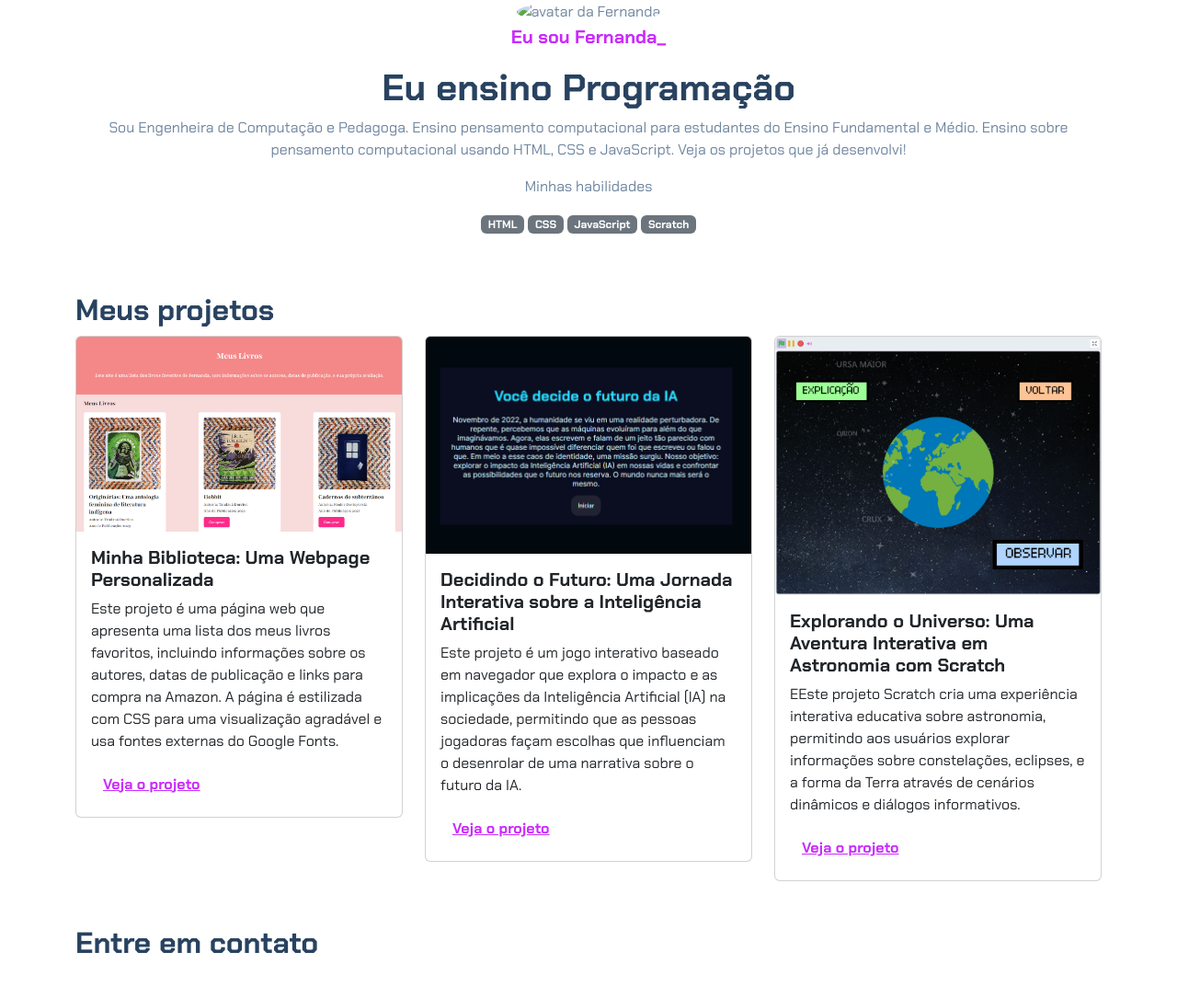
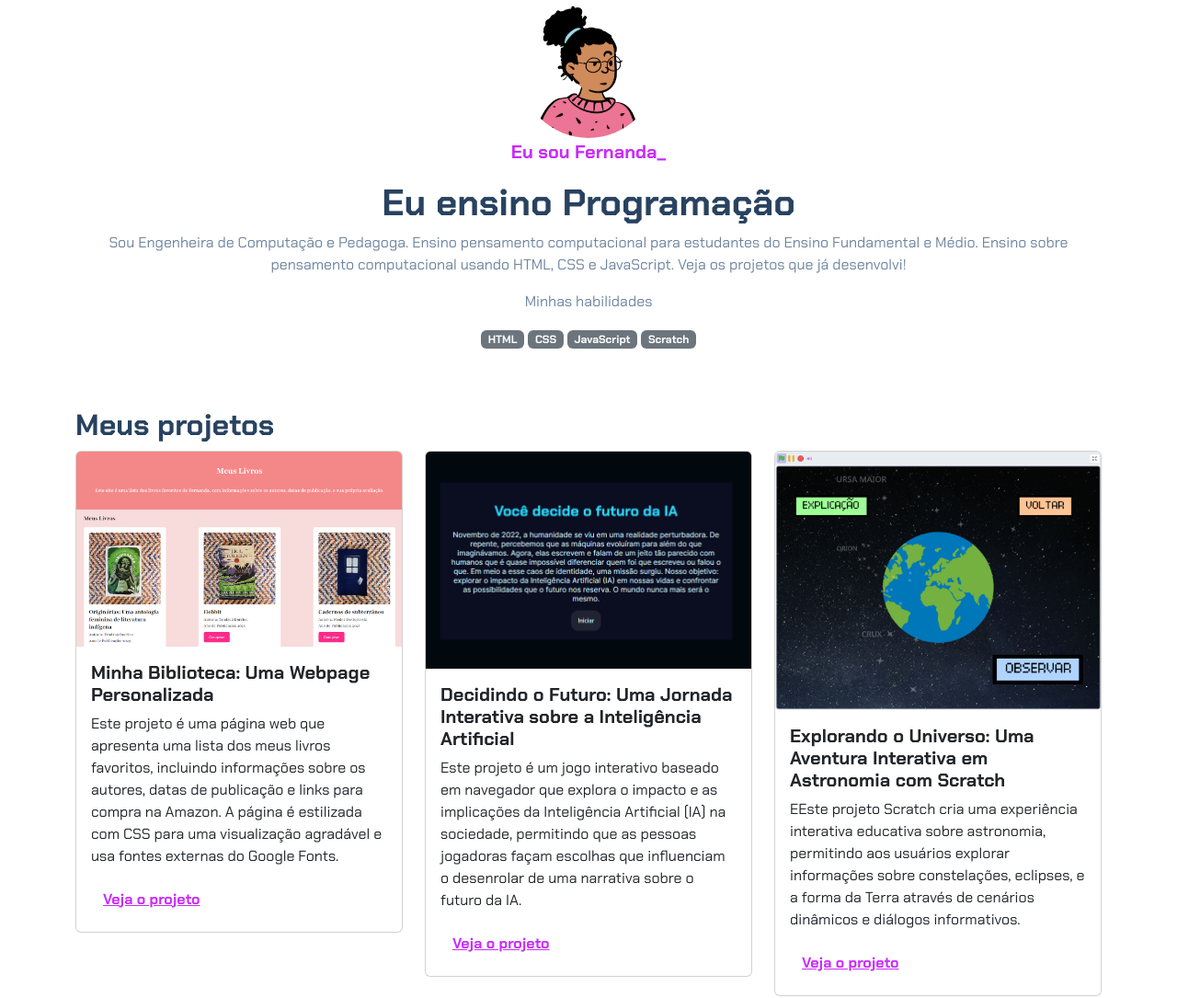
Before and after one commit to 2Dprojetos2025/ANA-FLAVIA, a plain HTML site: page index.html in a window 1280 px wide. Shown: the top 1085 px of the page at 92% size. Drawn offline with nearby package versions, Linux system fonts and the light colour scheme.

Commit message:
Update index.html

```diff
--- a/index.html
+++ b/index.html
@@ -12,7 +12,7 @@
 
 <body>
     <header class="container text-center">
-        <img src="img/avatar-perfil.png" alt="avatar da Fernanda" class="rounded-circle" width="150" height="150"
+        <img src="avatar-perfil.png" alt="avatar da Fernanda" class="rounded-circle" width="150" height="150"
             srcset="">
         <p class="lead">Eu sou Fernanda_</p>
         <h1>Eu ensino Programação</h1>
```
